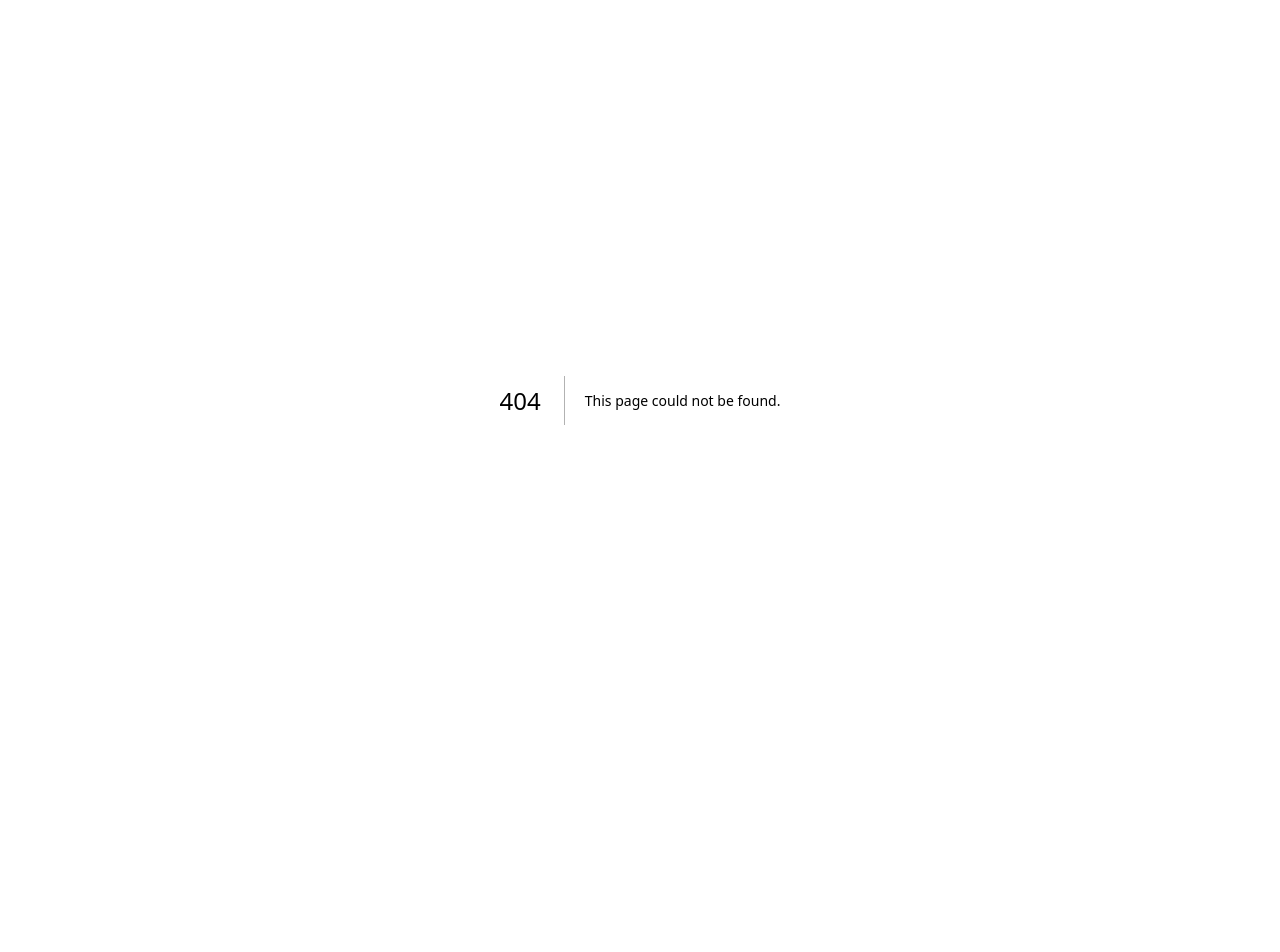
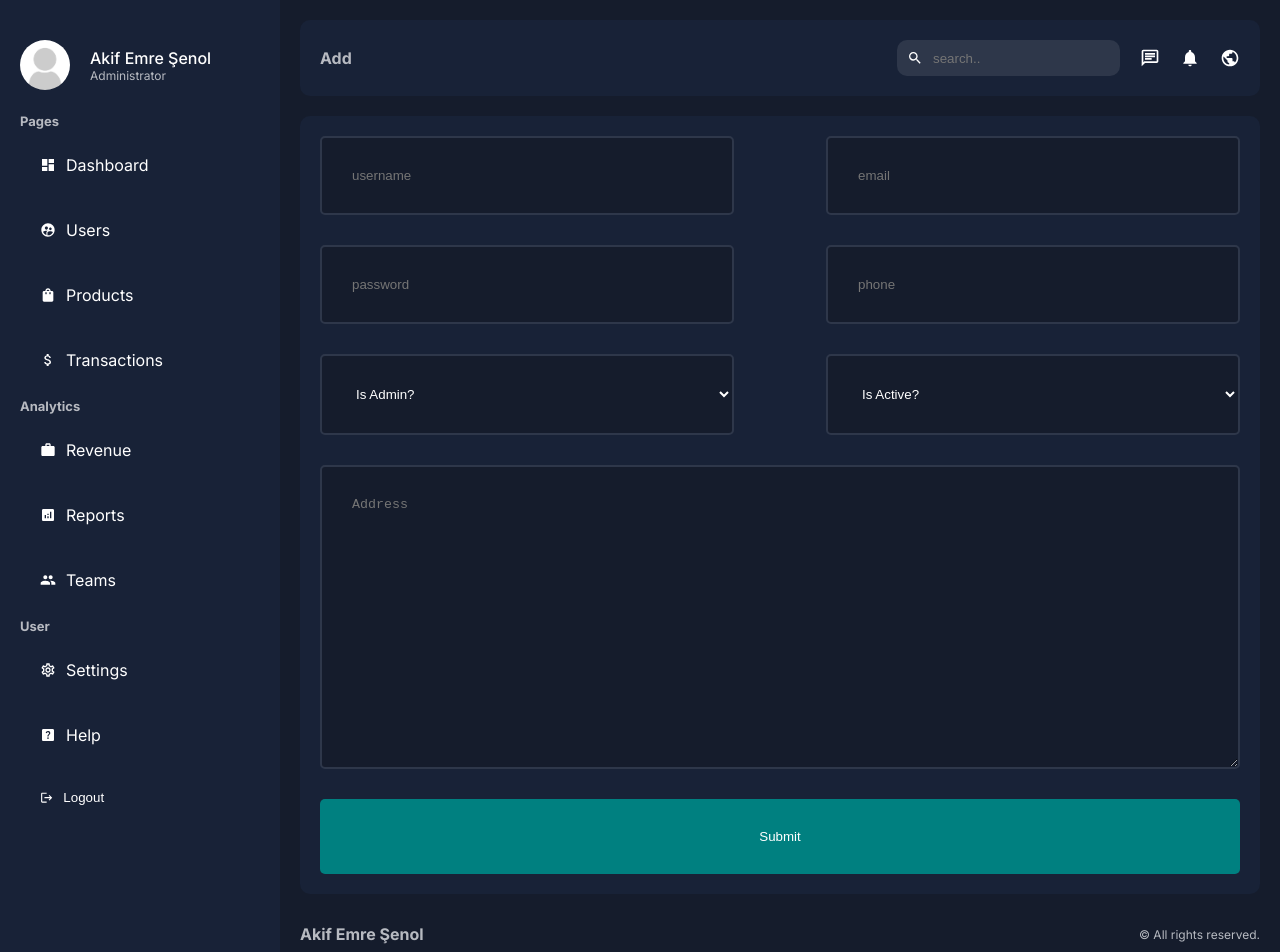
Before and after one commit to akifemresenol1/admin-dashboard, a Next.js app: page /dashboard/users/add in a window 1280 px wide. Before the commit this address had no page. Shown: the top 952 px of the page. Before the commit the page ends 800 px from the top, so only its background shows below. Built offline with nearby package versions, Linux system fonts and the light colour scheme.

Commit message:
feat: Created design for new user and product addition pages

```diff
--- /dev/null
+++ b/app/dashboard/users/add/page.jsx
@@ -0,0 +1,38 @@
+import styles from "@/app/ui/dashboard/users/addUser/addUser.module.css";
+
+const AddUserPage = () => {
+  return (
+    <div className={styles.container}>
+      <form action="" className={styles.form}>
+        <input type="text" placeholder="username" name="username" required />
+        <input type="email" placeholder="email" name="email" required />
+        <input
+          type="password"
+          placeholder="password"
+          name="password"
+          required
+        />
+        <input type="phone" placeholder="phone" name="phone" />
+        <select name="isAdmin" id="isAdmin">
+          <option value={false}>Is Admin?</option>
+          <option value={true}>Yes</option>
+          <option value={false}>No</option>
+        </select>
+        <select name="isActive" id="isActive">
+          <option value={true}>Is Active?</option>
+          <option value={true}>Yes</option>
+          <option value={false}>No</option>
+        </select>
+        <textarea
+          name="address"
+          id="address"
+          rows="16"
+          placeholder="Address"
+        ></textarea>
+        <button type="submit">Submit</button>
+      </form>
+    </div>
+  );
+};
+
+export default AddUserPage;
--- /dev/null
+++ b/app/ui/dashboard/products/addProduct/addProduct.module.css
@@ -0,0 +1,42 @@
+.container {
+  background-color: var(--bgSoft);
+  padding: 20px;
+  border-radius: 10px;
+  margin-top: 20px;
+}
+
+.form {
+  display: flex;
+  flex-wrap: wrap;
+  justify-content: space-between;
+}
+
+.form input,
+.form textarea,
+.form select {
+  padding: 30px;
+  background-color: var(--bg);
+  color: var(--text);
+  border: 2px solid #2e374a;
+  border-radius: 5px;
+  margin-bottom: 30px;
+}
+
+.form input,
+.form select {
+  width: 45%;
+}
+
+.form textarea {
+  width: 100%;
+}
+
+.form button {
+  width: 100%;
+  padding: 30px;
+  background-color: teal;
+  color: var(--text);
+  border: none;
+  border-radius: 5px;
+  cursor: pointer;
+}
--- a/app/ui/dashboard/sidebar/sidebar.jsx
+++ b/app/ui/dashboard/sidebar/sidebar.jsx
@@ -90,7 +90,7 @@
           height="50"
         />
         <div className={styles.userDetail}>
-          <span className={styles.username}>John Doe</span>
+          <span className={styles.username}>Akif Emre Şenol</span>
           <span className={styles.userTitle}>Administrator</span>
         </div>
       </div>
--- /dev/null
+++ b/app/ui/dashboard/users/adduser/addUser.module.css
@@ -0,0 +1,42 @@
+.container {
+  background-color: var(--bgSoft);
+  padding: 20px;
+  border-radius: 10px;
+  margin-top: 20px;
+}
+
+.form {
+  display: flex;
+  flex-wrap: wrap;
+  justify-content: space-between;
+}
+
+.form input,
+.form textarea,
+.form select {
+  padding: 30px;
+  background-color: var(--bg);
+  color: var(--text);
+  border: 2px solid #2e374a;
+  border-radius: 5px;
+  margin-bottom: 30px;
+}
+
+.form input,
+.form select {
+  width: 45%;
+}
+
+.form textarea {
+  width: 100%;
+}
+
+.form button {
+  width: 100%;
+  padding: 30px;
+  background-color: teal;
+  color: var(--text);
+  border: none;
+  border-radius: 5px;
+  cursor: pointer;
+}
```
Also changed, not shown: app/dashboard/products/add/page.jsx (added, +30 -0 lines).
